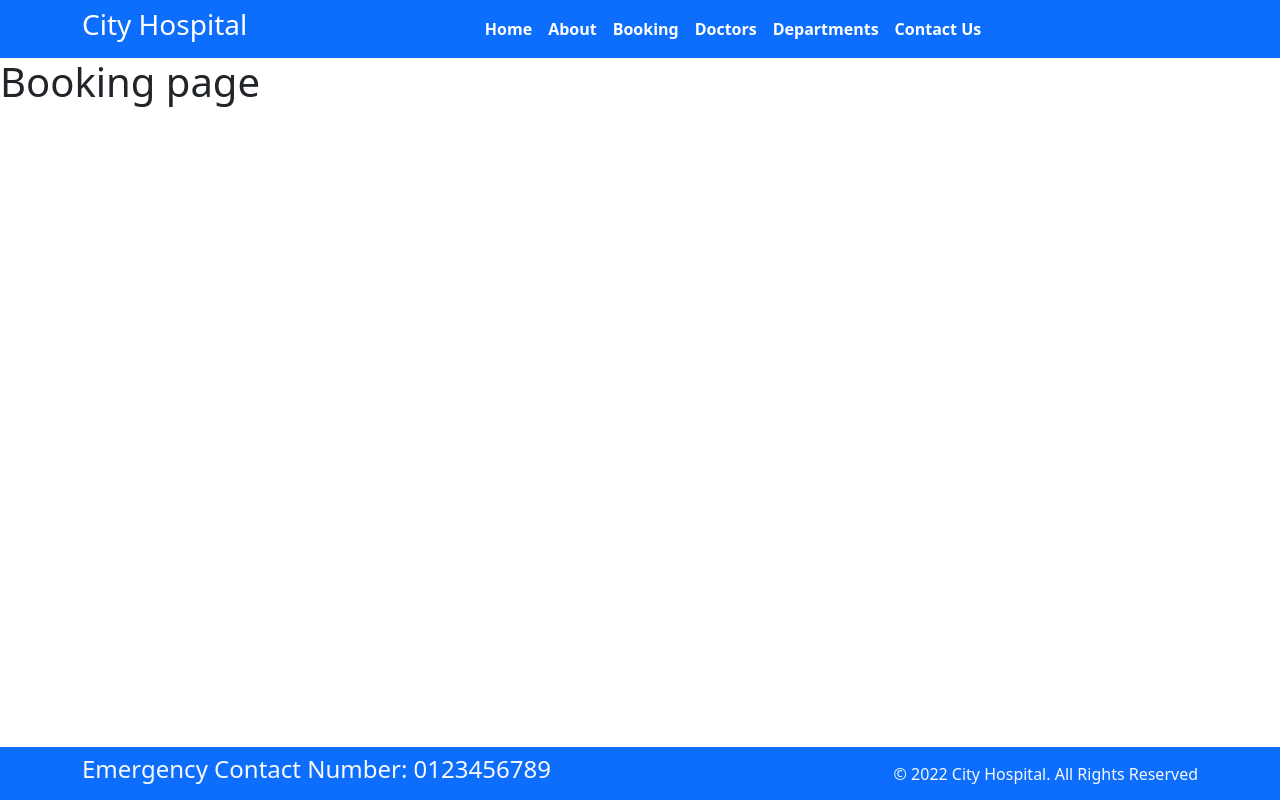
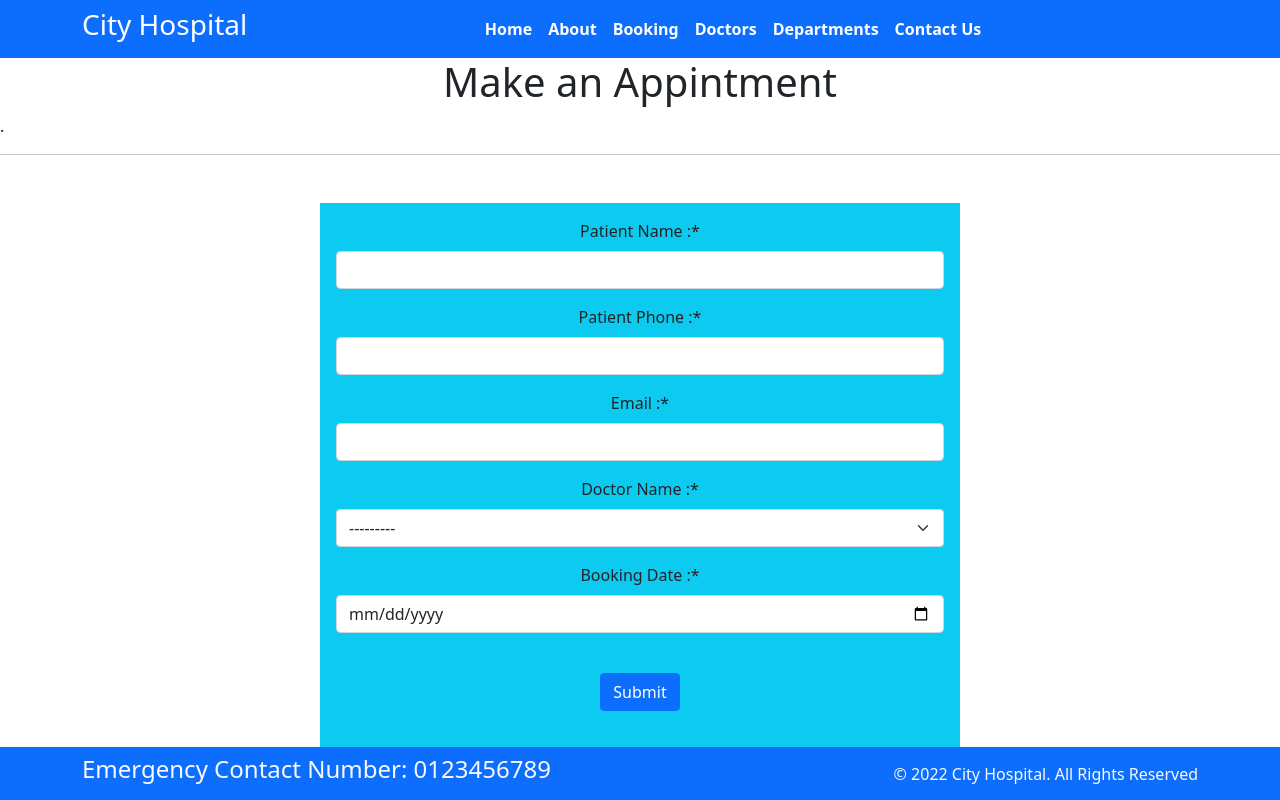
Before and after one commit to prince-0303/HospitalManagement, a Django app: page /booking in a window 1280 px wide. Run offline with Django 5.2, Linux system fonts and the light colour scheme; data comes from the database, SQL or seed files in the repository; both versions use the stored data as it was after the commit; some libraries are stand-ins or nearby versions.

Commit message:
Did final touchup

```diff
--- a/hospital_management/home/admin.py
+++ b/hospital_management/home/admin.py
@@ -4,4 +4,8 @@ from .models import Departments, Doctors, Bookings
 
 admin.site.register(Departments)
 admin.site.register(Doctors)
-admin.site.register(Bookings)
+
+class BookingAdmin(admin.ModelAdmin):
+    list_display =('id','patient_name','patient_phone','patient_email','doc_name','booking_date','booking_time')
+
+admin.site.register(Bookings, BookingAdmin)
--- a/hospital_management/home/forms.py
+++ b/hospital_management/home/forms.py
@@ -0,0 +1,23 @@
+from django import forms
+from .models import Bookings
+
+
+class DateInput (forms.DateInput) :    # Date Picker
+    input_type = 'date'
+
+class BookingForms (forms.ModelForm):
+    class Meta :
+        model= Bookings
+        fields = '__all__'
+
+        widgets = {
+            'booking_date' : DateInput   #which model is used to be as a picker
+        }
+
+        labels = {
+            'patient_name' : 'Patient Name :',
+            'patient_phone' : 'Patient Phone :',
+            'patient_email' : 'Email :',
+            'doc_name': 'Doctor Name :',
+            'booking_date' : 'Booking Date :',
+        }
--- a/hospital_management/home/models.py
+++ b/hospital_management/home/models.py
@@ -23,7 +23,8 @@ class Bookings (models.Model):
     patient_phone = models.CharField(max_length=10)
     patient_email = models.EmailField()
     doc_name = models.ForeignKey(Doctors, on_delete=models.CASCADE)
-    booking_date = models.DateField(auto_now=True)
+    booking_date = models.DateField()
+    booking_time = models.DateField(auto_now=True)
 
     def __str__(self):
         return self.patient_name
--- a/hospital_management/home/views.py
+++ b/hospital_management/home/views.py
@@ -2,6 +2,8 @@ from django.shortcuts import render
 from django.http import HttpResponse
 
 from .models import Departments, Doctors
+from .forms import BookingForms
+
 # Create your views here.
 
 def index(request) :
@@ -11,7 +13,16 @@ def about(request) :
     return render(request, "about.html")
 
 def booking(request) :
-    return render(request, "booking.html")
+    if request.method =='POST':
+        form = BookingForms(request.POST)
+        if form.is_valid():
+            form.save()
+            return render(request, 'confirmation.html')
+    form = BookingForms()
+    dict_forms ={
+        'form' : form
+    }
+    return render(request, "booking.html", dict_forms)
 
 def doctor(request) :
     dict_docs ={
--- a/hospital_management/hospital_management/settings.py
+++ b/hospital_management/hospital_management/settings.py
@@ -37,7 +37,9 @@ INSTALLED_APPS = [
     'django.contrib.sessions',
     'django.contrib.messages',
     'django.contrib.staticfiles',
-    'home'
+    'home',
+    'crispy_forms',
+    'crispy_bootstrap5',
 ]
 
 MIDDLEWARE = [
@@ -127,3 +129,5 @@ DEFAULT_AUTO_FIELD = 'django.db.models.BigAutoField'
 
 MEDIA_ROOT = BASE_DIR / 'uploads'
 MEDIA_URL = '/media/'
+
+CRISPY_TEMPLATE_PACK = 'bootstrap5'
--- a/hospital_management/templates/booking.html
+++ b/hospital_management/templates/booking.html
@@ -1,9 +1,20 @@
 {% extends "base.html" %}
+{% load crispy_forms_tags %}
 
 {% block title %}
 Booking
-{% endblock  %}
+{% endblock %}
 
 {% block content %}
-<h1>Booking page</h1>
-{% endblock  %}
+<h1 class="text-center">Make an Appintment</h1>.
+<hr>
+<div class="container w-50 p-3 text-center my-5 bg-info">
+
+    <form action="" method="POST">
+        {% csrf_token %}
+        {{ form|crispy}}
+        <br>
+        <button class="btn btn-primary mb-4 " type="submit"> Submit </button>
+    </form>
+</div>
+{% endblock %}
```
Also changed, not shown: hospital_management/templates/confirmation.html (added, +15 -0 lines), hospital_management/db.sqlite3, hospital_management/home/migrations/0004_bookings_booking_time_alter_bookings_booking_date.py (added), hospital_management/home/migrations/0005_alter_bookings_booking_time.py (added), hospital_management/home/migrations/0006_alter_bookings_booking_time.py (added).
